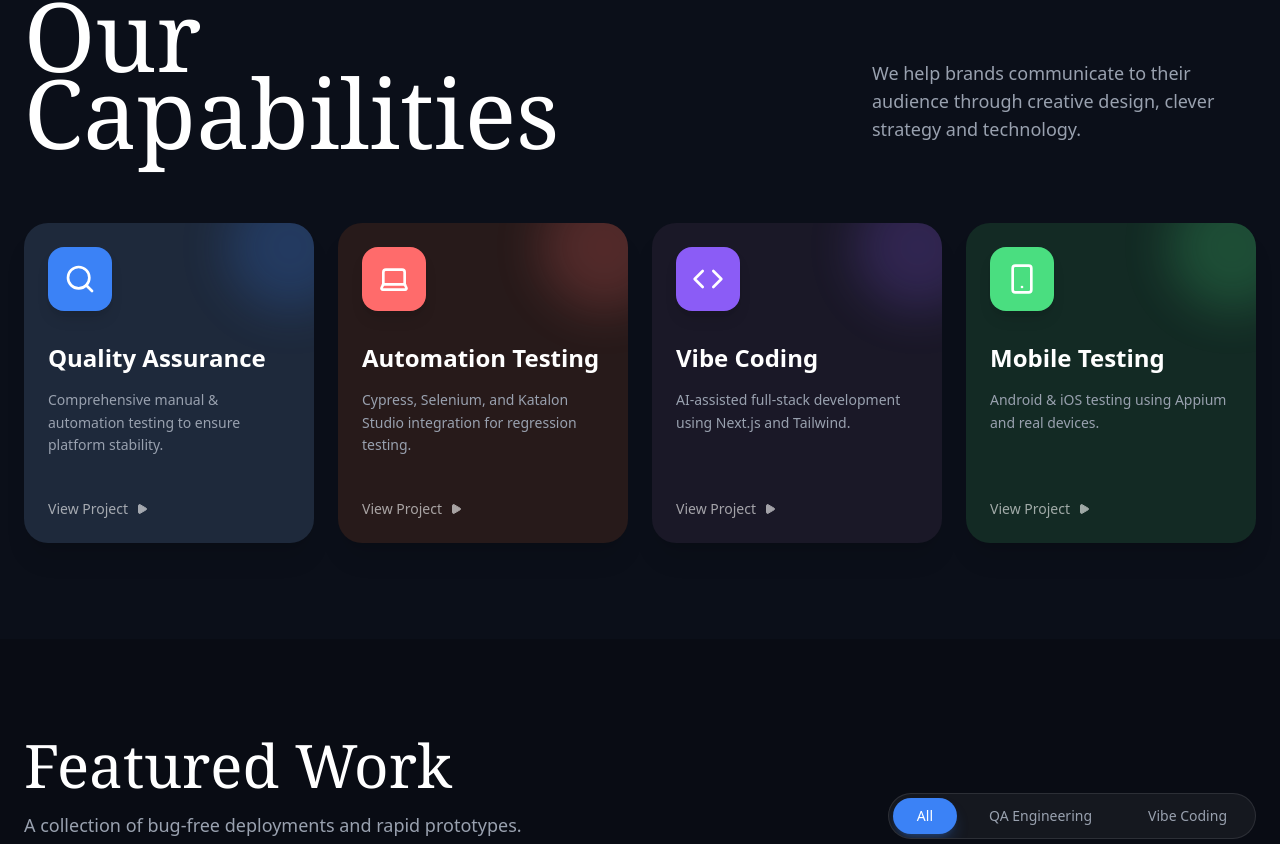
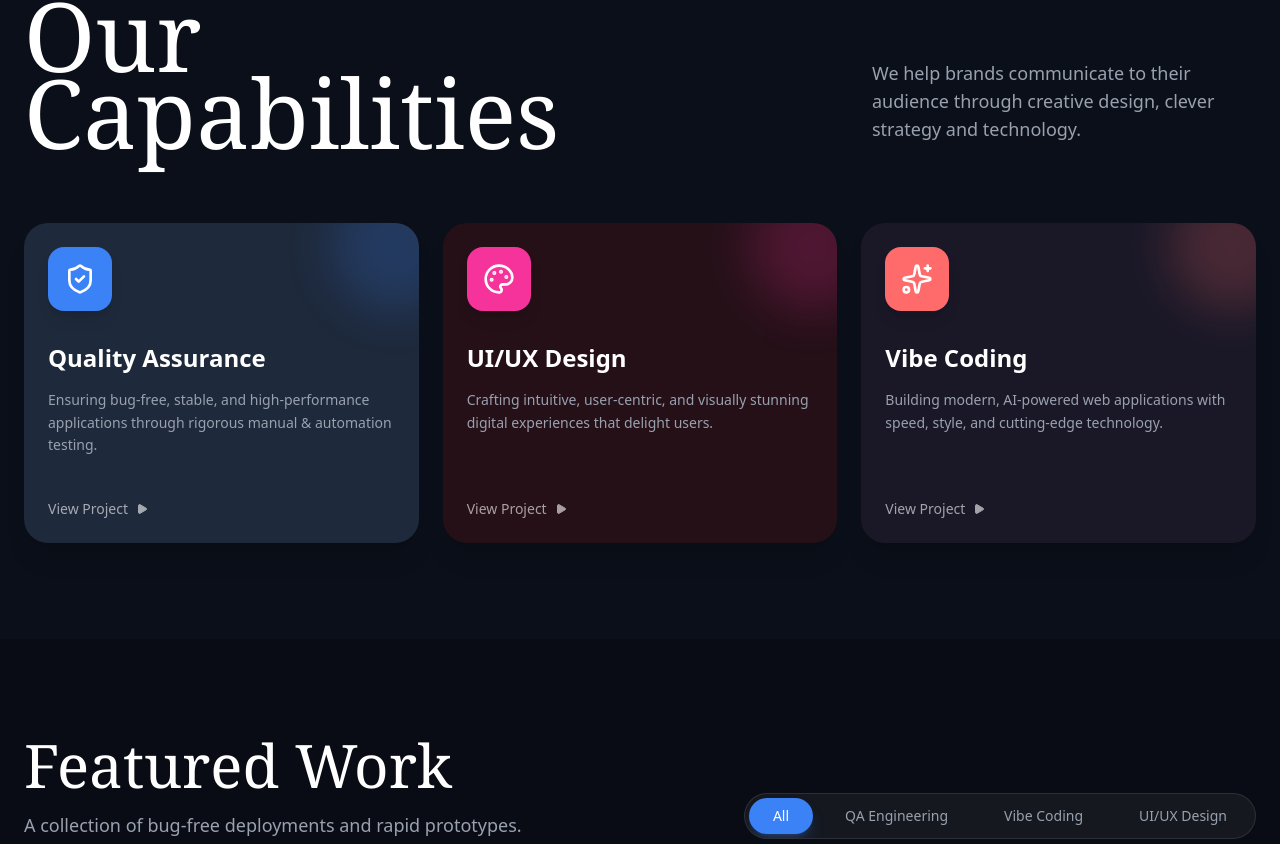
Before and after one commit to rezkyrevansyah/my-portofolio, a Next.js app: page / in a window 1280 px wide. Shown: the part 2216-3060 px from the top of the page. Built offline with nearby package versions, Linux system fonts and the light colour scheme.

Commit message:
feat: revise capabilities section and add UI/UX design category to portfolio

```diff
--- a/src/components/home/Capabilities.tsx
+++ b/src/components/home/Capabilities.tsx
@@ -1,7 +1,7 @@
 "use client";
 
 import { motion } from "framer-motion";
-import { Laptop, Search, Smartphone, Code } from "lucide-react";
+import { ShieldCheck, Palette, Sparkles, Code, Laptop, Search, Smartphone } from "lucide-react";
 import { CapabilityCard } from "@/components/home/capabilities/capability-card";
 import { SectionHeader } from "@/components/ui/section-header";
 import capabilitiesData from "@/data/capabilities.json";
@@ -11,6 +11,9 @@ export function Capabilities() {
 
   const getIcon = (iconName: string) => {
     switch (iconName) {
+      case "ShieldCheck": return <ShieldCheck className="w-8 h-8 text-white" />;
+      case "Palette": return <Palette className="w-8 h-8 text-white" />;
+      case "Sparkles": return <Sparkles className="w-8 h-8 text-white" />;
       case "Search": return <Search className="w-8 h-8 text-white" />;
       case "Laptop": return <Laptop className="w-8 h-8 text-white" />;
       case "Code": return <Code className="w-8 h-8 text-white" />;
@@ -39,7 +42,7 @@ export function Capabilities() {
            </p>
          </motion.div>
 
-         <div className="grid grid-cols-1 md:grid-cols-4 gap-6">
+         <div className="grid grid-cols-1 md:grid-cols-3 gap-6">
            {capabilities.map((cap, index) => (
              <CapabilityCard
                key={index}
--- a/src/components/home/FeaturedProjects.tsx
+++ b/src/components/home/FeaturedProjects.tsx
@@ -39,7 +39,7 @@ export function FeaturedProjects() {
              viewport={{ once: true }}
              className="flex gap-2 p-1 bg-white/5 rounded-full overflow-hidden border border-white/10"
           >
-            {(["All", "QA Engineering", "Vibe Coding"] as ProjectCategory[]).map((cat) => (
+            {(["All", "QA Engineering", "Vibe Coding", "UI/UX Design"] as ProjectCategory[]).map((cat) => (
               <button
                 key={cat}
                 onClick={() => setFilter(cat)}
--- a/src/data/capabilities.json
+++ b/src/data/capabilities.json
@@ -1,34 +1,26 @@
 [
   {
     "title": "Quality Assurance",
-    "description": "Comprehensive manual & automation testing to ensure platform stability.",
-    "icon": "Search",
+    "description": "Ensuring bug-free, stable, and high-performance applications through rigorous manual & automation testing.",
+    "icon": "ShieldCheck",
     "tagColor": "bg-brand-blue",
     "bgColor": "bg-[#1E293B]",
     "delay": 0.1
   },
   {
-    "title": "Automation Testing",
-    "description": "Cypress, Selenium, and Katalon Studio integration for regression testing.",
-    "icon": "Laptop",
-    "tagColor": "bg-brand-orange",
-    "bgColor": "bg-[#271A1A]",
+    "title": "UI/UX Design",
+    "description": "Crafting intuitive, user-centric, and visually stunning digital experiences that delight users.",
+    "icon": "Palette",
+    "tagColor": "bg-pink-500",
+    "bgColor": "bg-[#251018]",
     "delay": 0.2
   },
   {
     "title": "Vibe Coding",
-    "description": "AI-assisted full-stack development using Next.js and Tailwind.",
-    "icon": "Code",
-    "tagColor": "bg-brand-purple",
+    "description": "Building modern, AI-powered web applications with speed, style, and cutting-edge technology.",
+    "icon": "Sparkles",
+    "tagColor": "bg-brand-orange",
     "bgColor": "bg-[#1A1827]",
     "delay": 0.3
-  },
-  {
-    "title": "Mobile Testing",
-    "description": "Android & iOS testing using Appium and real devices.",
-    "icon": "Smartphone",
-    "tagColor": "bg-brand-green",
-    "bgColor": "bg-[#132A24]",
-    "delay": 0.4
   }
 ]
--- a/src/data/projects.json
+++ b/src/data/projects.json
@@ -29,7 +29,7 @@
   {
     "id": 4,
     "title": "Raion Hackjam App",
-    "category": "Vibe Coding",
+    "category": "UI/UX Design",
     "description": "First Place winner in Apps Development category at Raion Hackjam 2022.",
     "image": "/project-qa-2.jpg",
     "tags": ["Mobile Dev", "Hackathon", "UI/UX"],
--- a/src/types/index.ts
+++ b/src/types/index.ts
@@ -1,4 +1,4 @@
-export type ProjectCategory = "All" | "QA Engineering" | "Vibe Coding";
+export type ProjectCategory = "All" | "QA Engineering" | "Vibe Coding" | "UI/UX Design";
 
 export interface ProjectLinks {
   github?: string;
```
